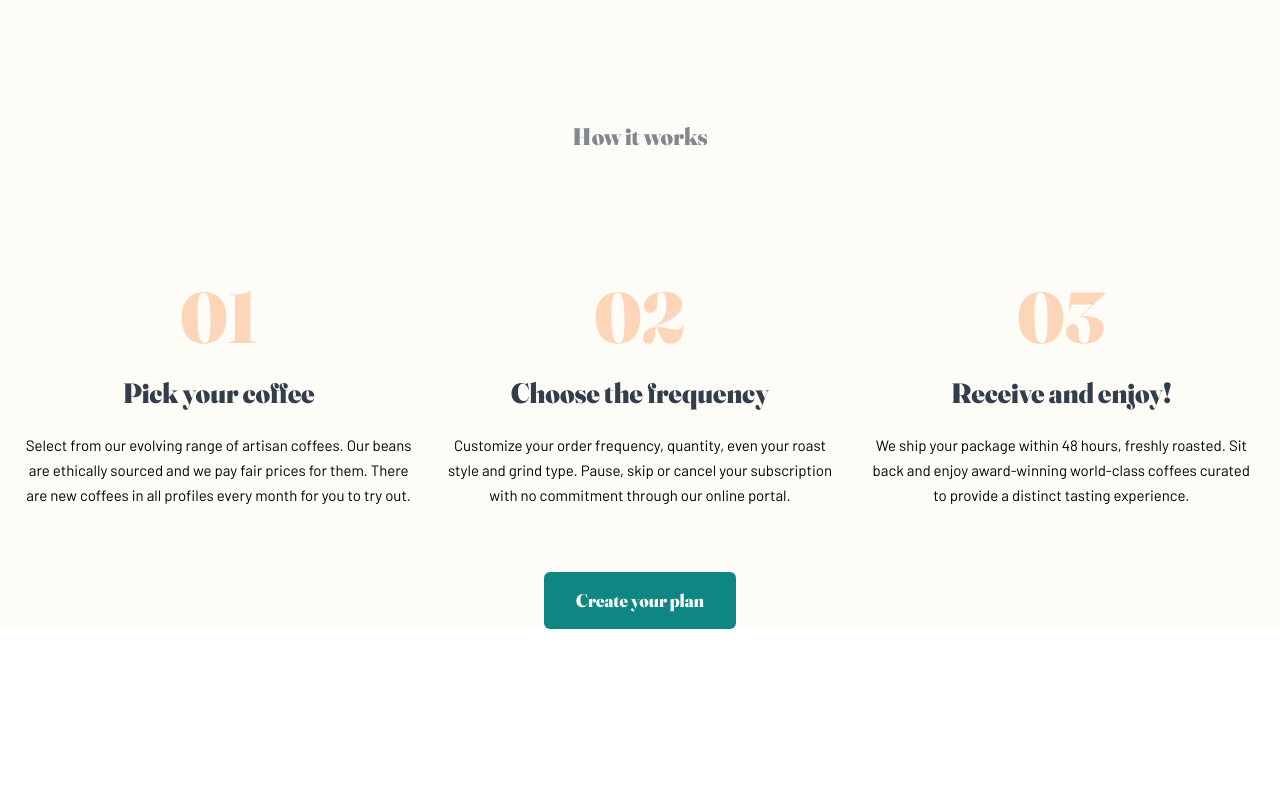
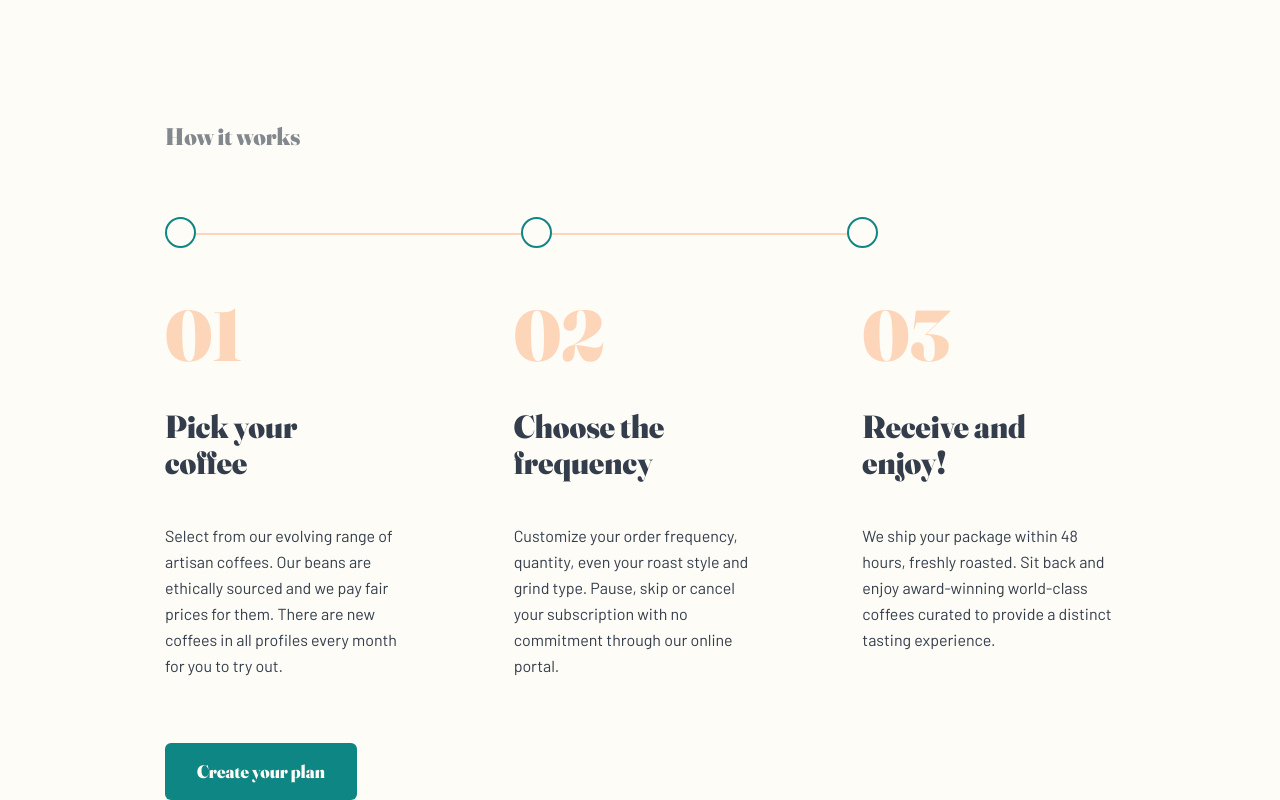
Before and after one commit to DLBY/coffeeroasters-subscription, a React (Vite) app: page / in a window 1280 px wide. Shown: the part 2280-3080 px from the top of the page. Before the commit the page ends 2909 px from the top, so only its background shows below. Built offline with nearby package versions, Linux system fonts and the light colour scheme.

Commit message:
WIP : How it works section

```diff
--- a/src/components/HowItWorks.tsx
+++ b/src/components/HowItWorks.tsx
@@ -1,13 +1,21 @@
 import { Steps, Button } from "@/components";
 import { howItWorks } from '../data/howItWorks';
+import clsx from "clsx";
 
 export const HowItWorks = () => {
   return (
-    <section className="px-6 my-[200px]">
-      <h3 className="font-serif font-bold text-2xl text-center text-grey">
+    <section className="px-6 md:px-[39px] xl:px-[165px] my-[200px]">
+      <h3 className="font-serif font-bold text-2xl text-center text-grey md:text-left">
         How it works
       </h3>
-      <div className="grid grid-cols-1 md:grid-cols-3 gap-8 mt-16">
+
+      <div className="relative hidden md:block md:mt-20 h-[2px] w-3/4 bg-paleOrange">
+        <div className="hidden md:block absolute h-[31px] w-[31px] bg-lightCream border-2 rounded-full border-darkCyan -top-[16px] left-0"></div>
+        <div className="hidden md:block absolute left-1/2 h-[31px] w-[31px] bg-lightCream border-2 rounded-full border-darkCyan -top-[16px]"></div>
+        <div className="hidden md:block absolute right-0 h-[31px] w-[31px] bg-lightCream border-2 rounded-full border-darkCyan -top-[16px]"></div>
+      </div>
+
+      <div className={clsx("grid grid-cols-1 gap-14 mt-16", "md:grid-cols-3 md:gap-5 xl:gap-24 relative")}>
         {howItWorks.map((step, index) => (
           <Steps
             key={index}
@@ -17,7 +25,7 @@ export const HowItWorks = () => {
           />
         ))}
       </div>
-      <div className="flex flex-col items-center mt-16">
+      <div className={clsx("flex flex-col items-center mt-16", "md:items-start md:mt-11 xl:mt-16")}>
         <Button link="/plan" text="Create your plan" className="text-lightCream bg-darkCyan hover:bg-cyan px-8 py-4 rounded-md transition-colors font-serif text-lg leading-[25px]" />
       </div>
     </section>
--- a/src/components/Steps.tsx
+++ b/src/components/Steps.tsx
@@ -1,3 +1,5 @@
+import clsx from "clsx";
+
 interface StepsProps {
   title?: string;
   stepNumber: string;
@@ -6,23 +8,22 @@ interface StepsProps {
 }
 
 export const Steps = ({
-  title,
   stepNumber,
   stepTitle,
   stepDescription,
 }: StepsProps) => {
   return (
-    <div className="flex flex-col items-center">
-      <div className="flex flex-col items-center mt-16">
+    <div>
+      <div className="flex flex-col items-center md:items-start ">
         <div className="flex items-center justify-center">
           <span className="text-paleOrange font-bold font-serif text-7xl">
             {stepNumber}
           </span>
         </div>
-        <h3 className="font-serif font-bold text-[28px] leading-[32px] text-darkGreyBlue text-center mt-6">
+        <h3 className={clsx("font-serif font-bold text-[28px] leading-[32px] text-darkGreyBlue text-center mt-6", "md:text-left md:w-2/3", "xl:text-[32px] xl:leading-[36px] xl:mt-[38px]")}>
           {stepTitle}
         </h3>
-        <p className="text-center text-[15px] leading-[25px] mt-6">
+        <p className={clsx("text-darkGreyBlue text-center text-[15px] leading-[25px] mt-6", "md:text-left xl:text-[16px] xl:leading-[26px] xl:mt-[42px]")}>
           {stepDescription}
         </p>
       </div>
```
